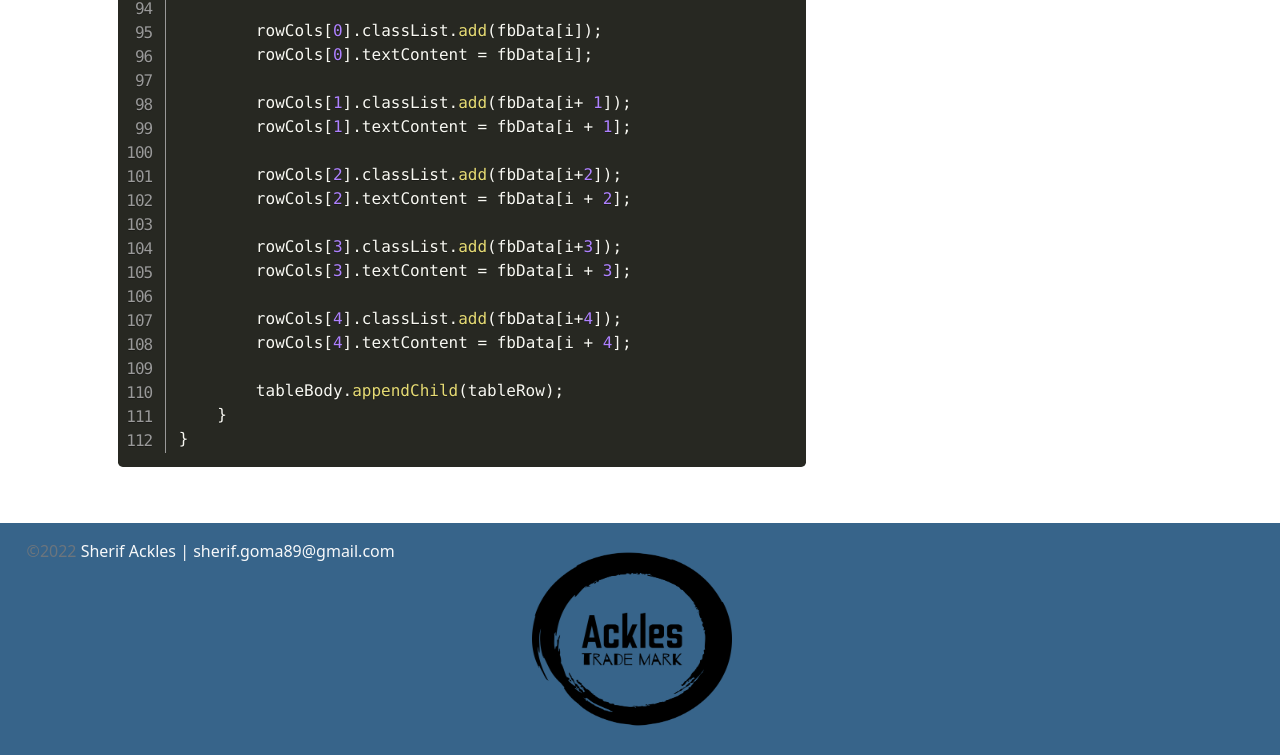
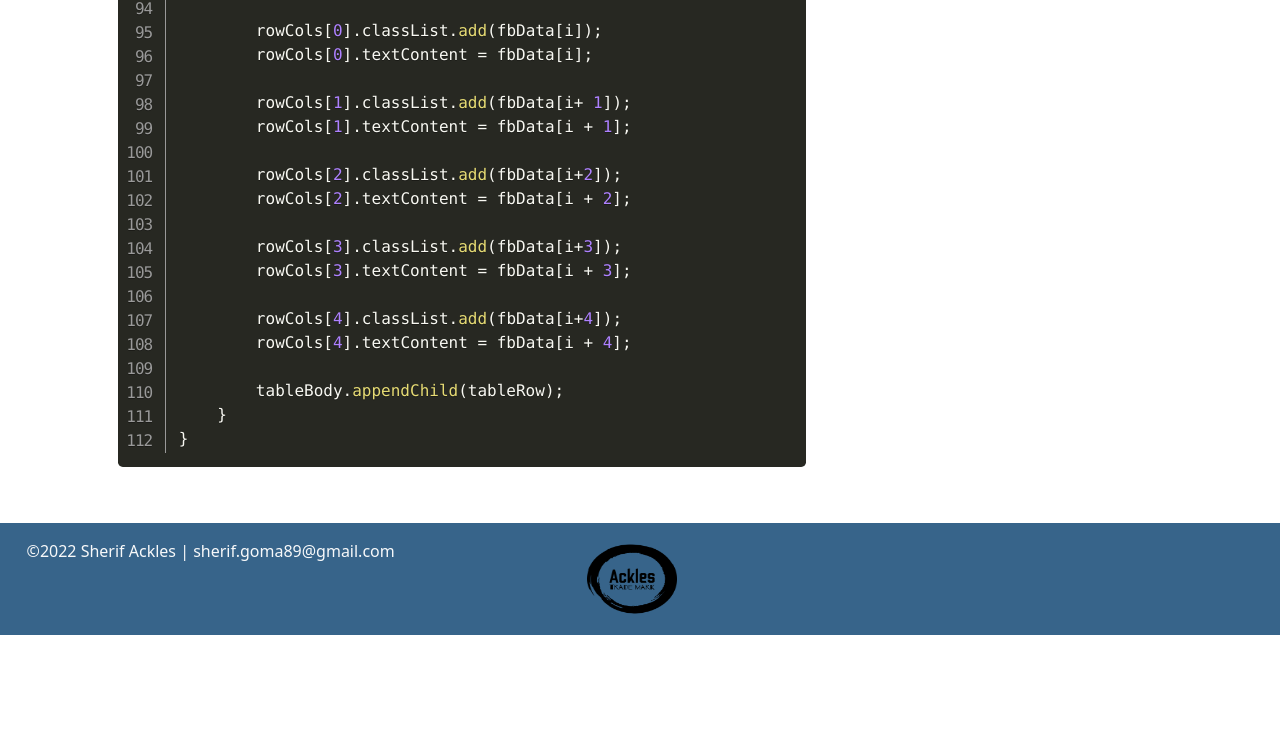
Before and after one commit to SherifAckles/fizz-buzz-app, a plain HTML site: page code.html in a window 1280 px wide. Shown: the part 2404-3159 px from the top of the page. After the commit the page ends 3039 px from the top, so only its background shows below. Drawn offline with nearby package versions, Linux system fonts and the light colour scheme.

Commit message:
adjust footer section

```diff
--- a/code.html
+++ b/code.html
@@ -189,27 +189,50 @@
         <div class="container-fluid">
           <div class="row row-cols-1 row-cols-lg-3 gy-2">
             <div class="col order-last order-lg-first text-light">
-                    <div><span class="text-muted">&copy;2022</span> Sherif Ackles |
-                        sherif.goma89@gmail.com</div>
+              <div class="copy-right ">
+                <p>&copy;2022 Sherif Ackles |
+                sherif.goma89@gmail.com</p>
               </div>
-                <div class="col d-flex align-items-center justify-content-start justify-content-lg-center">
-                    <img src="./images/ackles logo.png" alt="Sherif Ackles Logo" height="200" width="200">
             </div>
-                <div class="col d-flex align-items-center justify-content-start justify-content-lg-end">
+            <div
+              class="col d-flex align-items-center justify-content-center justify-content-lg-center"
+            >
+              <img
+                src="images/ackles logo.png"
+                alt=""
+                height="80" width="90"
+              />
+            </div>
+            <div
+              class="col d-flex align-items-center justify-content-center justify-content-lg-center"
+            >
               <div class="row">
-                        <div class="col social"><a href="#" target="_blank"><i class="fab fa-linkedin fa-2x"></i></a>
+                <div class="col social">
+                  <a href="#" target="_blank"
+                    ><i class="fab fa-linkedin fa-2x"></i
+                  ></a>
                 </div>
-                        <div class="col social"><a href="#" target="_blank"><i class="fab fa-github fa-2x"></i></a>
+                <div class="col social">
+                  <a href="#" target="_blank"
+                    ><i class="fab fa-github fa-2x"></i
+                  ></a>
                 </div>
-                        <div class="col social"><a href="#" target="_blank"><i class="fab fa-twitter fa-2x"></i></a>
+                <div class="col social">
+                  <a href="#" target="_blank"
+                    ><i class="fab fa-twitter fa-2x"></i
+                  ></a>
                 </div>
-                        <div class="col social"><a href="#" target="_blank"><i class="fab fa-youtube fa-2x"></i></a>
+                <div class="col social">
+                  <a href="#" target="_blank"
+                    ><i class="fab fa-youtube fa-2x"></i
+                  ></a>
                 </div>
               </div>
             </div>
           </div>
         </div>
       </footer>
+
 
     <!-- Bootstrap JS -->
     <script
```
Also changed, not shown: index.html (+5 -4 lines). Lines whose indentation alone changed are shown as unchanged.
